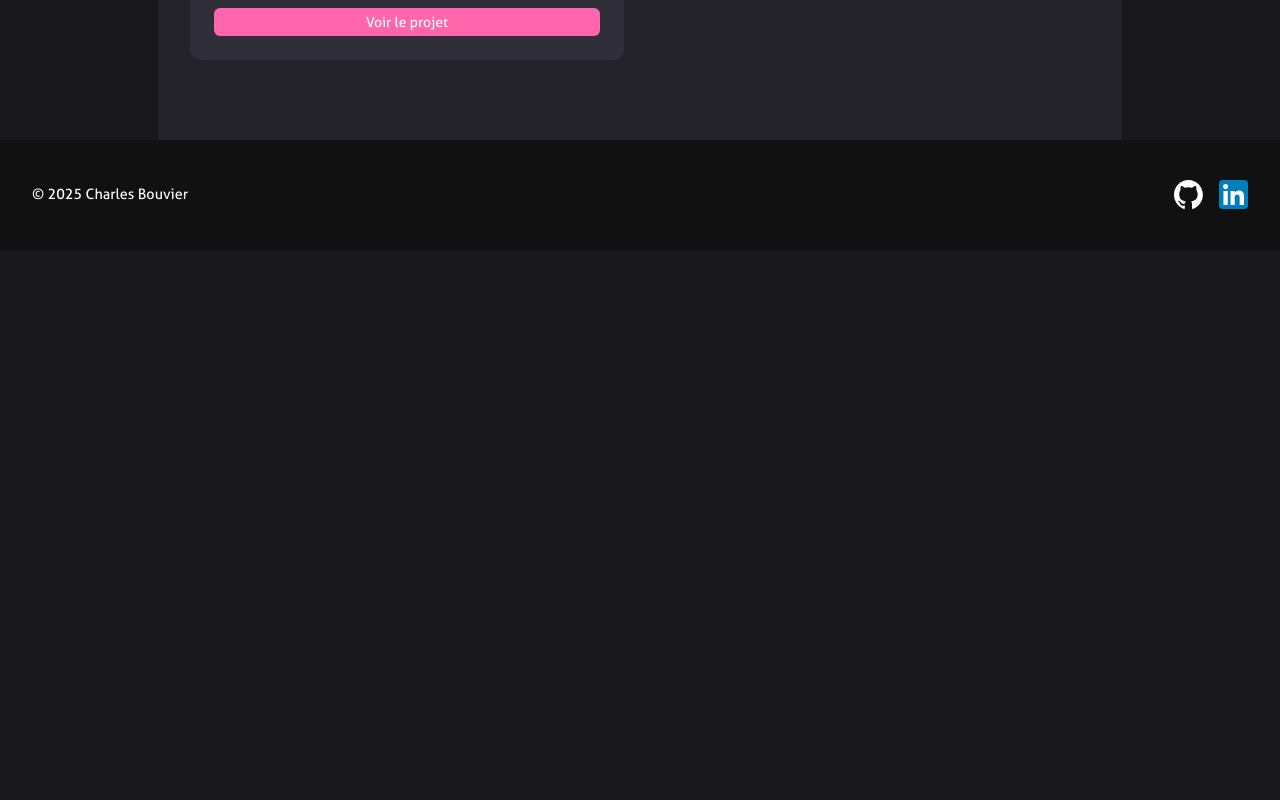
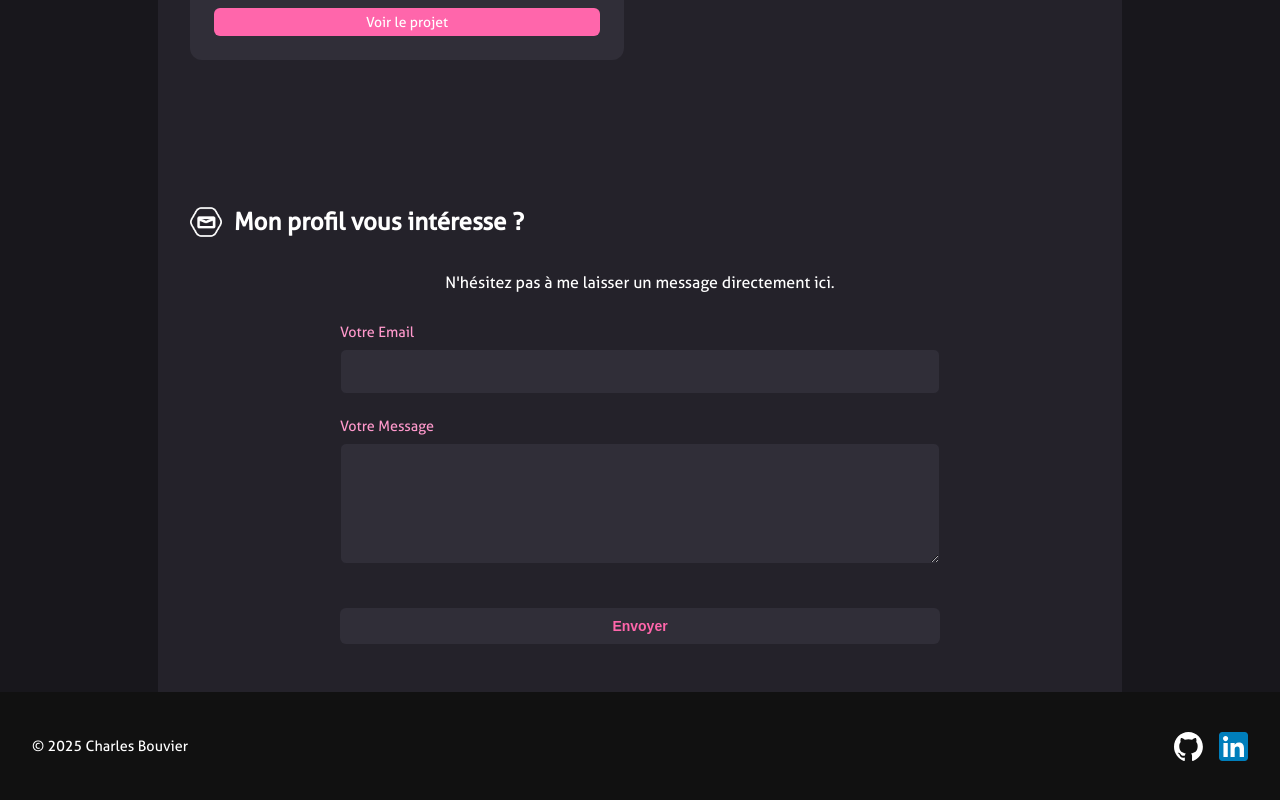
Before and after one commit to lignix/lignix.github.io, a React (Vite) app: page / in a window 1280 px wide. Shown: the part 2756-3556 px from the top of the page. Before the commit the page ends 3006 px from the top, so only its background shows below. Built offline with nearby package versions, Linux system fonts and the light colour scheme.

Commit message:
feat: add contact form

```diff
--- a/package.json
+++ b/package.json
@@ -10,6 +10,7 @@
     "preview": "vite preview"
   },
   "dependencies": {
+    "@formspree/react": "^3.0.0",
     "react": "^19.1.1",
     "react-dom": "^19.1.1"
   },
--- a/src/App.tsx
+++ b/src/App.tsx
@@ -4,6 +4,7 @@ import About from './components/About';
 import Experience from './components/Experiences';
 import Projects from './components/Projects';
 import Footer from './components/Footer';
+import ContactForm from './components/ContactForm';
 
 function App() {
   return (
@@ -14,6 +15,7 @@ function App() {
         <About />
         <Experience />
         <Projects />
+        <ContactForm />
       </main>
       <Footer />
     </>
--- /dev/null
+++ b/src/components/ContactForm.tsx
@@ -0,0 +1,79 @@
+import { useForm, ValidationError } from '@formspree/react';
+import contactLogo from '../assets/images/contact.png';
+
+const FORM_ID = "mkgplajw";
+
+function ContactForm() {
+    const [state, handleSubmit] = useForm(FORM_ID);
+
+    if (state.succeeded) {
+        return (
+            <section id="contact" className="section contact">
+                <div className="title-container">
+                    <img src={contactLogo} alt="logo contact" />
+                    <h2>Mon profil vous intéresse ?</h2>
+                </div>
+                <div className="contact-success">
+                    <h3>Merci !</h3>
+                    <p>Votre message a bien été envoyé. Je vous répondrai rapidement.</p>
+                </div>
+            </section>
+        );
+    }
+
+    return (
+        <section id="contact" className="section contact">
+            <div className="title-container">
+                <img src={contactLogo} alt="logo contact" />
+                <h2>Mon profil vous intéresse ?</h2>
+            </div>
+            <p style={{ textAlign: 'center', marginBottom: '2rem' }}>
+                N'hésitez pas à me laisser un message directement ici.
+            </p>
+
+            <form onSubmit={handleSubmit} className="contact-form">
+                <div className="form-group">
+                    <label htmlFor="email">
+                        Votre Email
+                    </label>
+                    <input
+                        id="email"
+                        type="email"
+                        name="email"
+                        required
+                    />
+                    <ValidationError
+                        prefix="Email"
+                        field="email"
+                        errors={state.errors}
+                        className="error-message"
+                    />
+                </div>
+
+                <div className="form-group">
+                    <label htmlFor="message">
+                        Votre Message
+                    </label>
+                    <textarea
+                        id="message"
+                        name="message"
+                        rows={5}
+                        required
+                    />
+                    <ValidationError
+                        prefix="Message"
+                        field="message"
+                        errors={state.errors}
+                        className="error-message"
+                    />
+                </div>
+
+                <button type="submit" className="btn-cv" disabled={state.submitting}>
+                    {state.submitting ? 'Envoi en cours...' : 'Envoyer'}
+                </button>
+            </form>
+        </section>
+    );
+}
+
+export default ContactForm;
--- a/src/style.css
+++ b/src/style.css
@@ -211,6 +211,79 @@ img.photo:hover {
   vertical-align: middle;
 }
 
+/* ... (tout votre CSS existant) ... */
+
+/* ========================== */
+/* === STYLES FORMULAIRE === */
+/* ========================== */
+
+.contact-form {
+  display: flex;
+  flex-direction: column;
+  gap: 1.5rem;
+  max-width: 600px;
+  margin: auto;
+}
+
+.form-group {
+  display: flex;
+  flex-direction: column;
+  gap: 0.5rem;
+}
+
+.form-group label {
+  font-size: 0.9rem;
+  color: var(--hover);
+}
+
+.form-group input,
+.form-group textarea {
+  width: 100%;
+  padding: 0.75rem;
+  background-color: var(--card-bg);
+  border: 1px solid var(--section-bg);
+  border-radius: 6px;
+  color: var(--text);
+  font-family: 'Aller Std', sans-serif;
+  font-size: 1rem;
+  box-sizing: border-box;
+}
+
+.form-group input:focus,
+.form-group textarea:focus {
+  outline: none;
+  border-color: var(--primary);
+  box-shadow: 0 0 10px var(--primary);
+}
+
+.contact-form .btn-cv {
+  width: 100%;
+  cursor: pointer;
+  border: none;
+  color: var(--primary);
+}
+
+.contact-form .btn-cv:disabled {
+  cursor: not-allowed;
+}
+
+.error-message {
+  color: #ff4d4d;
+  font-size: 0.9rem;
+}
+
+.contact-success {
+  padding: 3rem 1rem;
+  text-align: center;
+  background-color: var(--section-bg);
+  max-width: 600px;
+  margin: 3rem auto;
+  border-radius: 12px;
+}
+.contact-success h3 {
+  color: var(--primary);
+  font-size: 1.5rem;
+}
 
 /* ========================== */
 /* === STYLES RESPONSIVES === */
```
Also changed, not shown: src/assets/images/contact.png (added), 1 other file (tests, documents, lock files or other folders).
